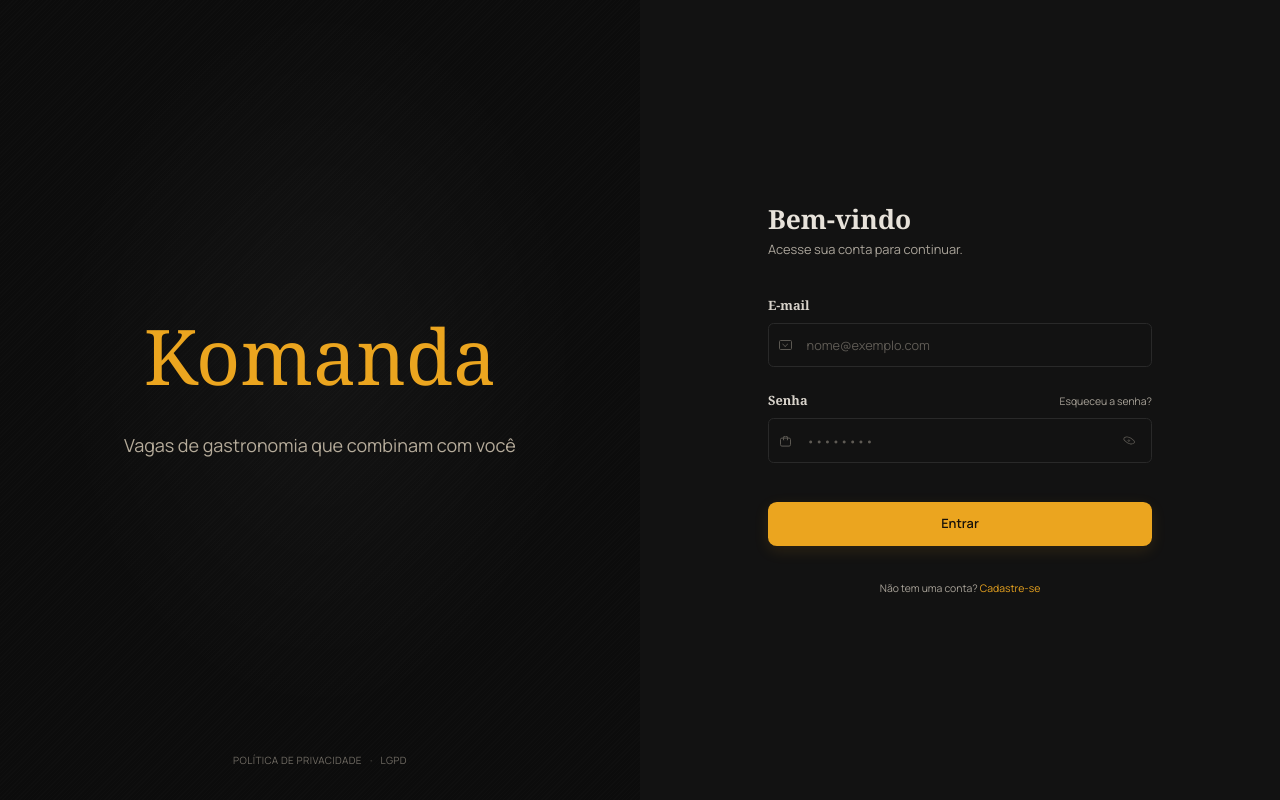
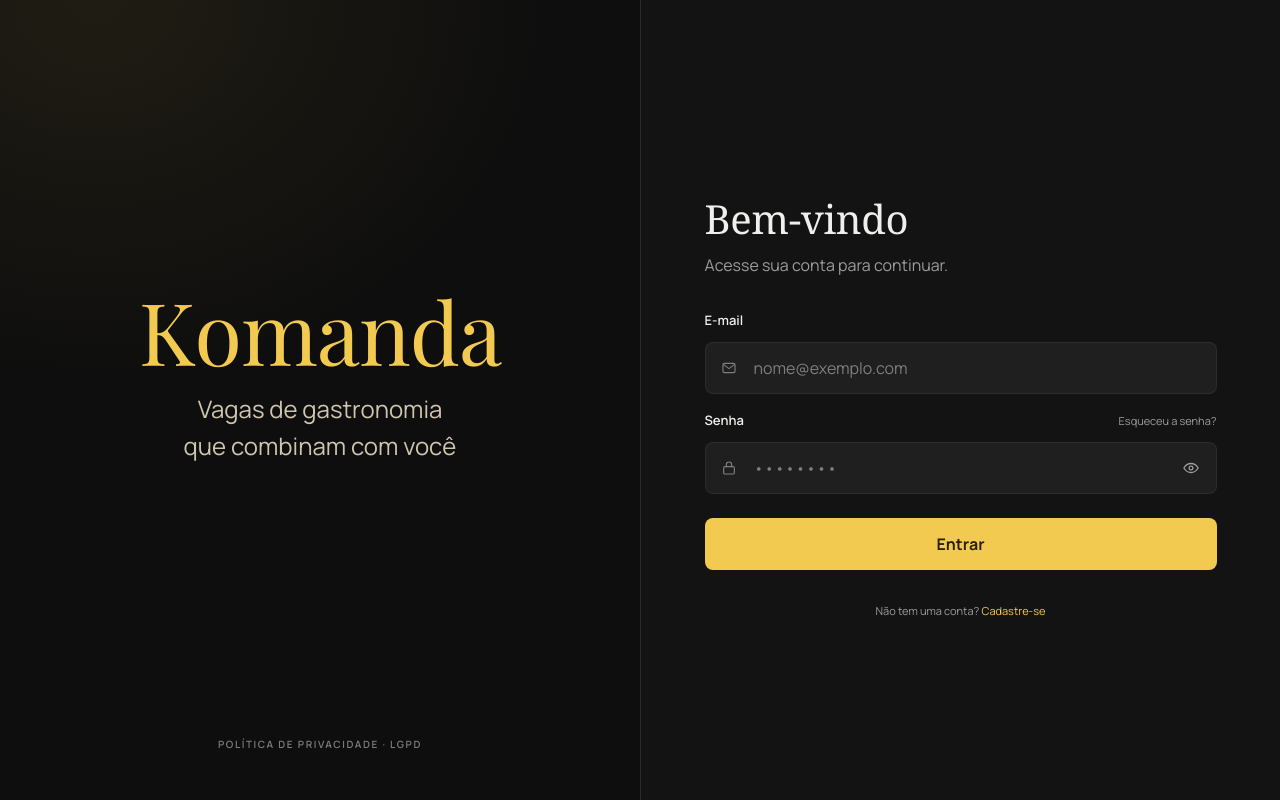
Before and after one commit to komanda-org/komanda-frontend, an Angular app: page /login in a window 1280 px wide. Built offline with nearby package versions, Linux system fonts and the light colour scheme.

Commit message:
feat: redesign login page with new layout, improved styles, and enhanced error handling

```diff
--- a/src/app/pages/login/login.html
+++ b/src/app/pages/login/login.html
@@ -1,61 +1,120 @@
-<main class="login">
-  <div class="login__layout">
-    <section class="login__brand-panel" aria-label="Komanda">
-      <div class="login__brand-content">
-        <p class="login__brand">Komanda</p>
-        <p class="login__tagline">Vagas de gastronomia que combinam com você</p>
-      </div>
-      <p class="login__legal">POLÍTICA DE PRIVACIDADE <span>·</span> LGPD</p>
-    </section>
-
+<app-moldura>
+  <main class="tela">
+    <div class="tela__corpo login__body">
       <section class="login__form-panel" aria-labelledby="login-title">
         <div class="login__form-content">
-        <h1 id="login-title" class="login__title">Bem-vindo</h1>
-        <p class="login__subtitle">Acesse sua conta para continuar.</p>
+          <h1 id="login-title" class="titulo login__title">Bem-vindo</h1>
+          <p class="subtitulo login__subtitle">Acesse sua conta para continuar.</p>
 
           @if (errorMessage(); as message) {
             <p class="login__error" role="alert">{{ message }}</p>
           }
 
           <form class="login__form" [formGroup]="form" (ngSubmit)="submit()" novalidate>
-          <div class="field">
-            <label class="field__label" for="email">E-mail</label>
-            <div class="field__control">
-              <span class="field__icon field__icon--mail" aria-hidden="true"></span>
-              <input id="email" type="email" formControlName="email" class="field__input field__input--with-icon"
-                [class.field__input--invalid]="emailError()" placeholder="nome@exemplo.com" autocomplete="email"
+            <app-campo
+              rotulo="E-mail"
+              para="email"
+              [controle]="form.controls.email"
+              [suave]="true"
+              [customErrorMessage]="emailError()"
+            >
+              <div class="campo-icone campo-icone--inicio">
+                <span class="campo-icone__marca" aria-hidden="true">
+                  <svg width="16" height="16" viewBox="0 0 24 24" fill="none">
+                    <rect
+                      x="3"
+                      y="5"
+                      width="18"
+                      height="14"
+                      rx="2"
+                      stroke="currentColor"
+                      stroke-width="1.7"
+                    />
+                    <path
+                      d="m4 7 8 6 8-6"
+                      stroke="currentColor"
+                      stroke-width="1.7"
+                      stroke-linecap="round"
+                      stroke-linejoin="round"
+                    />
+                  </svg>
+                </span>
+                <input
+                  id="email"
+                  type="email"
+                  formControlName="email"
+                  class="entrada"
+                  [class.entrada--invalido]="emailError()"
+                  placeholder="nome@exemplo.com"
+                  autocomplete="email"
                   [attr.aria-invalid]="emailError() ? 'true' : null"
-                [attr.aria-describedby]="emailError() ? 'email-error' : null" />
+                  [attr.aria-describedby]="emailError() ? 'email-erro' : null"
+                />
               </div>
-            @if (emailError(); as message) {
-            <span id="email-error" class="field__error" role="alert">{{ message }}</span>
-            }
-          </div>
+            </app-campo>
 
-          <div class="field">
-            <div class="field__heading">
-              <label class="field__label" for="password">Senha</label>
-              <a class="login__forgot" routerLink="/auth/recuperar-senha">Esqueceu a senha?</a>
-            </div>
-            <div class="field__control">
-              <span class="field__icon field__icon--lock" aria-hidden="true"></span>
-              <input id="password" [type]="showPassword() ? 'text' : 'password'" formControlName="password"
-                class="field__input field__input--with-icon field__input--with-action"
-                [class.field__input--invalid]="passwordError()" placeholder="••••••••" autocomplete="current-password"
+            <app-campo
+              rotulo="Senha"
+              para="password"
+              [controle]="form.controls.password"
+              [suave]="true"
+              [customErrorMessage]="passwordError()"
+            >
+              <a campoAction class="login__forgot" routerLink="/auth/recuperar-senha">
+                Esqueceu a senha?
+              </a>
+              <div class="campo-icone campo-icone--inicio">
+                <span class="campo-icone__marca" aria-hidden="true">
+                  <svg width="16" height="16" viewBox="0 0 24 24" fill="none">
+                    <rect
+                      x="4"
+                      y="10"
+                      width="16"
+                      height="11"
+                      rx="2"
+                      stroke="currentColor"
+                      stroke-width="1.7"
+                    />
+                    <path
+                      d="M8 10V7a4 4 0 0 1 8 0v3"
+                      stroke="currentColor"
+                      stroke-width="1.7"
+                      stroke-linecap="round"
+                    />
+                  </svg>
+                </span>
+                <input
+                  id="password"
+                  [type]="showPassword() ? 'text' : 'password'"
+                  formControlName="password"
+                  class="entrada"
+                  [class.entrada--invalido]="passwordError()"
+                  placeholder="••••••••"
+                  autocomplete="current-password"
                   [attr.aria-invalid]="passwordError() ? 'true' : null"
-                [attr.aria-describedby]="passwordError() ? 'password-error' : null" />
-              <button class="field__visibility" type="button"
+                  [attr.aria-describedby]="passwordError() ? 'password-erro' : null"
+                />
+                <button
+                  class="campo-icone__acao login__visibility"
+                  type="button"
                   [attr.aria-label]="showPassword() ? 'Ocultar senha' : 'Mostrar senha'"
-                [attr.aria-pressed]="showPassword()" (click)="togglePasswordVisibility()">
-                <span class="field__icon field__icon--eye" aria-hidden="true"></span>
+                  [attr.aria-pressed]="showPassword()"
+                  (click)="togglePasswordVisibility()"
+                >
+                  <svg width="18" height="18" viewBox="0 0 24 24" fill="none" aria-hidden="true">
+                    <path
+                      d="M2.5 12s3.4-6 9.5-6 9.5 6 9.5 6-3.4 6-9.5 6-9.5-6-9.5-6Z"
+                      stroke="currentColor"
+                      stroke-width="1.7"
+                      stroke-linejoin="round"
+                    />
+                    <circle cx="12" cy="12" r="2.5" stroke="currentColor" stroke-width="1.7" />
+                  </svg>
                 </button>
               </div>
-            @if (passwordError(); as message) {
-            <span id="password-error" class="field__error" role="alert">{{ message }}</span>
-            }
-          </div>
+            </app-campo>
 
-          <button type="submit" class="login__submit" [disabled]="submitting()">
+            <button type="submit" class="botao botao--frase login__submit" [disabled]="submitting()">
               {{ submitting() ? 'Entrando...' : 'Entrar' }}
             </button>
           </form>
@@ -67,3 +126,4 @@
       </section>
     </div>
   </main>
+</app-moldura>
--- a/src/app/pages/login/login.scss
+++ b/src/app/pages/login/login.scss
@@ -2,101 +2,32 @@
   display: block;
 }
 
-.login {
-  display: flex;
-  flex-direction: column;
-  min-height: 100dvh;
-  padding: 0;
-  background: #1b1b1b;
-}
-
-.login__layout {
-  display: grid;
-  grid-template-columns: 1fr 1fr;
-  width: 100%;
-  min-height: 100dvh;
-  background: #111;
-}
-
-.login__brand-panel {
-  position: relative;
+.login__body {
   display: grid;
   place-items: center;
-  overflow: hidden;
-  padding: 3rem;
-  text-align: center;
-  background:
-    radial-gradient(ellipse at 50% 45%, rgb(255 255 255 / 3%), transparent 58%),
-    repeating-linear-gradient(135deg, rgb(255 255 255 / 0.012) 0 1px, transparent 1px 3px),
-    #0c0c0c;
-}
-
-.login__brand-content {
-  transform: translateY(-0.75rem);
-}
-
-.login__brand {
-  margin: 0;
-  color: #eba51f;
-  font-family: Georgia, 'Times New Roman', serif;
-  font-size: clamp(3.5rem, 6vw, 5.4rem);
-  font-weight: 400;
-  line-height: 1.05;
-}
-
-.login__tagline {
-  margin: 2.25rem 0 0;
-  color: #b5ab9a;
-  font-size: 1.125rem;
-}
-
-.login__legal {
-  position: absolute;
-  right: 1rem;
-  bottom: 2rem;
-  left: 1rem;
-  margin: 0;
-  color: #716c64;
-  font-size: 0.625rem;
-  letter-spacing: 0.04em;
-}
-
-.login__legal span {
-  padding: 0 0.35rem;
 }
 
 .login__form-panel {
-  display: grid;
-  place-items: center;
-  padding: clamp(2rem, 7vw, 6rem);
-  background: #121212;
+  width: 100%;
 }
 
 .login__form-content {
   width: 100%;
-  max-width: 24rem;
 }
 
 .login__title {
   margin: 0;
-  color: #e7e2da;
-  font-family: Georgia, 'Times New Roman', serif;
-  font-size: 1.65rem;
-  font-weight: 700;
 }
 
 .login__subtitle {
-  margin: 0.35rem 0 2.25rem;
-  color: #aaa49a;
-  font-size: 0.8rem;
+  margin-bottom: var(--k-s-6);
 }
 
 .login__error {
-  margin: 0 0 1rem;
-  padding: 0.75rem 1rem;
+  margin: 0 0 var(--k-s-4);
+  padding: var(--k-s-3) var(--k-s-4);
   border: 1px solid rgb(255 138 128 / 35%);
-  border-radius: 0.35rem;
-  font-size: 0.875rem;
+  border-radius: var(--k-raio);
   color: #ffb4a8;
   background: rgb(255 82 82 / 12%);
 }
@@ -104,214 +35,43 @@
 .login__form {
   display: flex;
   flex-direction: column;
-  gap: 1.5rem;
-}
-
-.field {
-  display: flex;
-  flex-direction: column;
-  gap: 0.45rem;
-}
-
-.field__heading {
-  display: flex;
-  align-items: center;
-  justify-content: space-between;
-  gap: 1rem;
-}
-
-.field__label {
-  color: #d8d3cb;
-  font-family: Georgia, 'Times New Roman', serif;
-  font-size: 0.8rem;
-  font-weight: 700;
-}
-
-.field__control {
-  position: relative;
-  display: flex;
-  align-items: center;
-}
-
-.field__input {
-  width: 100%;
-  min-width: 0;
-  height: 2.8rem;
-  padding: 0.7rem 0.75rem;
-  border: 1px solid #292929;
-  border-radius: 0.35rem;
-  color: #f2eee8;
-  background: #121212;
-  font: inherit;
-  font-size: 0.8rem;
-  transition: border-color 140ms ease, background-color 140ms ease;
-
-  &::placeholder {
-    color: #5f5b55;
-  }
-
-  &:focus {
-    outline: none;
-    border-color: #c68b1c;
-    background: #151515;
-  }
-
-  &--invalid {
-    border-color: #ff8a80;
-  }
-
-  &--with-icon {
-    padding-left: 2.35rem;
-  }
-
-  &--with-action {
-    padding-right: 2.8rem;
-  }
-}
-
-.field__icon {
-  position: absolute;
-  z-index: 1;
-  display: block;
-  color: #5b5852;
-  pointer-events: none;
-}
-
-.field__icon--mail {
-  left: 0.7rem;
-  width: 0.8rem;
-  height: 0.58rem;
-  border: 1px solid currentColor;
-  border-radius: 0.1rem;
-
-  &::after {
-    position: absolute;
-    top: -0.05rem;
-    left: 0.12rem;
-    width: 0.4rem;
-    height: 0.4rem;
-    border-right: 1px solid currentColor;
-    border-bottom: 1px solid currentColor;
-    content: '';
-    transform: rotate(45deg) scale(0.7);
-  }
-}
-
-.field__icon--lock {
-  left: 0.75rem;
-  top: calc(50% + 0.1rem);
-  width: 0.68rem;
-  height: 0.55rem;
-  border: 1px solid currentColor;
-  border-radius: 0.12rem;
-  transform: translateY(-50%);
-
-  &::before {
-    position: absolute;
-    bottom: 0.35rem;
-    left: 0.12rem;
-    width: 0.3rem;
-    height: 0.32rem;
-    border: 1px solid currentColor;
-    border-bottom: 0;
-    border-radius: 0.3rem 0.3rem 0 0;
-    content: '';
-  }
-}
-
-.field__visibility {
-  position: absolute;
-  right: 0.55rem;
-  display: grid;
-  width: 1.75rem;
-  height: 1.75rem;
-  place-items: center;
-  border: 0;
-  border-radius: 0.25rem;
-  background: transparent;
-  cursor: pointer;
-
-  &:hover .field__icon--eye,
-  &:focus-visible .field__icon--eye {
-    color: #d4cec4;
-  }
-
-  &:focus-visible {
-    outline: 1px solid #c68b1c;
-  }
-}
-
-.field__icon--eye {
-  position: relative;
-  width: 0.9rem;
-  height: 0.58rem;
-  border: 1px solid currentColor;
-  border-radius: 70% 20%;
-  transform: rotate(45deg) scale(0.8);
-
-  &::after {
-    position: absolute;
-    top: 50%;
-    left: 50%;
-    width: 0.2rem;
-    height: 0.2rem;
-    border: 1px solid currentColor;
-    border-radius: 50%;
-    content: '';
-    transform: translate(-50%, -50%);
-  }
-}
-
-.field__error {
-  font-size: 0.8rem;
-  color: #ffb4a8;
 }
 
 .login__forgot {
-  color: #aaa49a;
-  font-size: 0.65rem;
+  margin-bottom: var(--k-s-3);
+  color: var(--k-texto-fraco);
+  font-size: var(--k-t-xs);
   text-decoration: none;
 
   &:hover {
-    color: #eba51f;
+    color: var(--k-ouro);
     text-decoration: underline;
   }
 }
 
-.login__submit {
-  min-height: 2.8rem;
-  margin-top: 0.9rem;
-  padding: 0.75rem;
+.login__visibility {
   border: 0;
-  border-radius: 0.55rem;
-  color: #17120a;
-  background: #eba51f;
-  box-shadow: 0 0.3rem 0.9rem rgb(235 165 31 / 12%);
-  font: inherit;
-  font-size: 0.8rem;
-  font-weight: 600;
+  background: transparent;
   cursor: pointer;
-  transition: background-color 140ms ease, transform 140ms ease;
 
-  &:disabled {
-    opacity: 0.6;
-    cursor: not-allowed;
-  }
-
-  &:not(:disabled):hover {
-    background: #f2b43b;
-    transform: translateY(-1px);
+  &:focus-visible {
+    outline: 2px solid var(--k-ouro);
+    outline-offset: 2px;
   }
 }
 
+.login__submit {
+  margin-top: var(--k-s-2);
+}
+
 .login__footer {
-  margin: 2.1rem 0 0;
-  color: #aaa49a;
-  font-size: 0.65rem;
+  margin: var(--k-s-6) 0 0;
+  color: var(--k-texto-fraco);
+  font-size: var(--k-t-xs);
   text-align: center;
 
   a {
-    color: #eba51f;
+    color: var(--k-ouro);
     text-decoration: none;
 
     &:hover {
@@ -319,52 +79,3 @@
     }
   }
 }
-
-@media (max-width: 700px) {
-  .login__layout {
-    grid-template-columns: 1fr;
-    min-height: 100dvh;
-  }
-
-  .login__brand-panel {
-    min-height: 12rem;
-    padding: 2rem 1.25rem;
-  }
-
-  .login__brand-content {
-    transform: none;
-  }
-
-  .login__brand {
-    font-size: 3.25rem;
-  }
-
-  .login__tagline {
-    margin-top: 0.75rem;
-    font-size: 0.9rem;
-  }
-
-  .login__legal {
-    bottom: 0.7rem;
-    font-size: 0.55rem;
-  }
-
-  .login__form-panel {
-    align-items: start;
-    padding: 2.5rem clamp(1.25rem, 8vw, 3rem);
-  }
-
-  .login__subtitle {
-    margin-bottom: 1.75rem;
-  }
-}
-
-@media (prefers-reduced-motion: reduce) {
-
-  *,
-  *::before,
-  *::after {
-    scroll-behavior: auto !important;
-    transition-duration: 0.01ms !important;
-  }
-}
--- a/src/app/pages/login/login.ts
+++ b/src/app/pages/login/login.ts
@@ -5,10 +5,12 @@ import { Router, RouterLink } from '@angular/router';
 import { isApiError } from '../../core/models/api-error.model';
 import { translateLoginError } from '../../core/http/translate-login-error';
 import { AuthService } from '../../core/services/auth.service';
+import { Campo } from '../../shared/ui/campo';
+import { Moldura } from '../../shared/ui/moldura';
 
 @Component({
   selector: 'app-login',
-  imports: [ReactiveFormsModule, RouterLink],
+  imports: [Campo, Moldura, ReactiveFormsModule, RouterLink],
   templateUrl: './login.html',
   styleUrl: './login.scss',
 })
--- a/src/app/shared/ui/campo.ts
+++ b/src/app/shared/ui/campo.ts
@@ -11,12 +11,19 @@ import { mensagemDoErro } from '../../core/validators/mensagens-de-erro';
   selector: 'app-campo',
   template: `
     <div class="campo">
-      <label class="campo__rotulo" [attr.for]="para()">
-        {{ rotulo() }}
-        @if (opcional()) {
-          <span class="campo__opcional">opcional</span>
-        }
-      </label>
+      <div class="campo__cabecalho">
+        <label
+          class="campo__rotulo"
+          [class.campo__rotulo--suave]="suave()"
+          [attr.for]="para()"
+        >
+          {{ rotulo() }}
+          @if (opcional()) {
+            <span class="campo__opcional">opcional</span>
+          }
+        </label>
+        <ng-content select="[campoAction]" />
+      </div>
 
       <ng-content />
 
@@ -46,6 +53,8 @@ export class Campo {
 
   readonly dica = input<string>('');
   readonly opcional = input(false);
+  readonly suave = input(false);
+  readonly customErrorMessage = input<string | null | undefined>(undefined);
   /** Quando informado, mostra contador de caracteres. */
   readonly maximo = input<number | null>(null);
 
@@ -54,6 +63,11 @@ export class Campo {
    * nao e signal, entao `computed` nao perceberia a mudanca.
    */
   protected erro(): string | null {
+    const customMessage = this.customErrorMessage();
+    if (customMessage !== undefined) {
+      return customMessage;
+    }
+
     const controle = this.controle();
 
     // Erro so depois da saida do campo (touched): acusar enquanto digita e hostil.
--- a/src/styles/_ui.scss
+++ b/src/styles/_ui.scss
@@ -413,6 +413,13 @@ router-outlet ~ * {
   margin-bottom: var(--k-s-4);
 }
 
+.campo__cabecalho {
+  display: flex;
+  gap: var(--k-s-3);
+  align-items: baseline;
+  justify-content: space-between;
+}
+
 .campo__rotulo {
   @include m.rotulo;
 
@@ -421,6 +428,10 @@ router-outlet ~ * {
   align-items: baseline;
   margin-bottom: var(--k-s-3);
   color: var(--k-ouro);
+}
+
+.campo__cabecalho .campo__rotulo {
+  margin-bottom: var(--k-s-3);
 }
 
 /* Variante para a tela de entrar: ali o rotulo e conversa ("E-mail"), nao
```
Also changed, not shown: 1 other file (tests, documents, lock files or other folders). Lines whose indentation alone changed are shown as unchanged.
